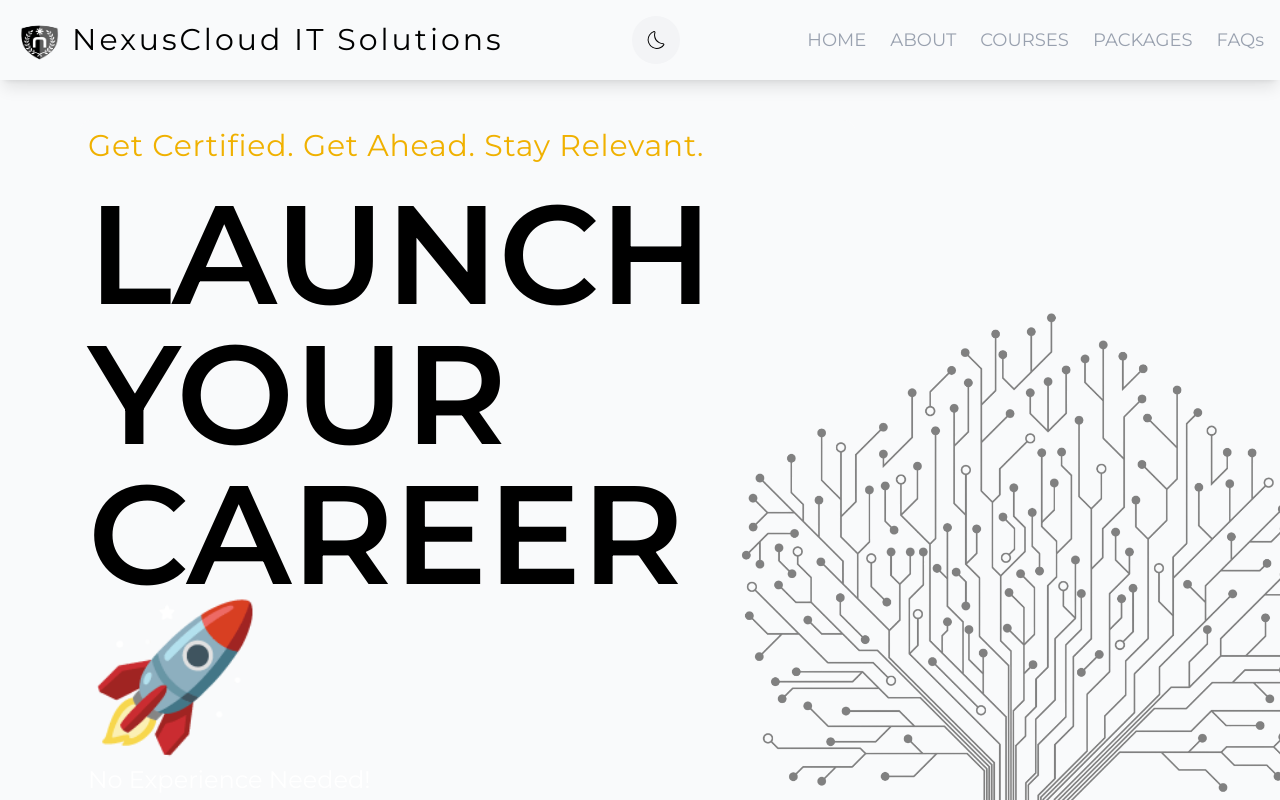
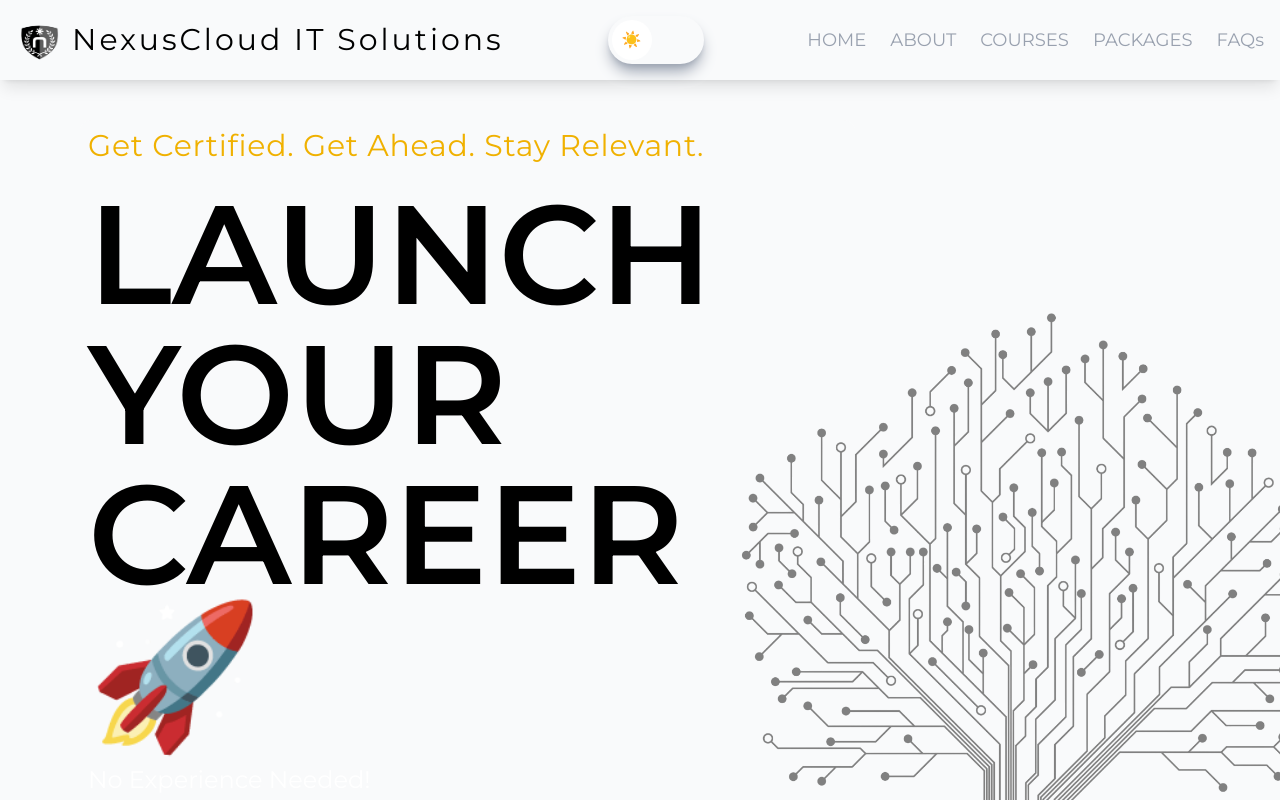
Before and after one commit to JesnerPerillo/NexusCloud-1, a React (Vite) app in the folder nexus-cloud-website/: page / in a window 1280 px wide. Shown: the top 800 px of the page. Built offline with nearby package versions, Linux system fonts and the light colour scheme.

Commit message:
Added Dark mode theme

```diff
--- a/nexus-cloud-website/src/Components/DarkMode.jsx
+++ b/nexus-cloud-website/src/Components/DarkMode.jsx
@@ -52,11 +52,12 @@
   };
 
   return (
-    <button
-      onClick={toggleTheme}
-      className="p-3 rounded-full text-black transition-all"
-    >
-      {isDark ? <CiLight className="text-2xl" /> : <CiDark className="text-2xl" />}
-    </button>
+    <label class="relative inline-flex items-center cursor-pointer">
+        <input class="sr-only peer" value="" type="checkbox" />
+        <div onClick={toggleTheme}
+            class="w-24 h-12 rounded-full ring-0 peer duration-500 outline-none bg-gray-200 overflow-hidden before:flex before:items-center before:justify-center after:flex after:items-center after:justify-center before:content-['☀️'] before:absolute before:h-10 before:w-10 before:top-1/2 before:bg-white before:rounded-full before:left-1 before:-translate-y-1/2 before:transition-all before:duration-700 peer-checked:before:opacity-0 peer-checked:before:rotate-90 peer-checked:before:-translate-y-full shadow-lg shadow-gray-400 peer-checked:shadow-lg peer-checked:shadow-gray-700 peer-checked:bg-[#383838] after:content-['🌑'] after:absolute after:bg-[#1d1d1d] after:rounded-full after:top-[4px] after:right-1 after:translate-y-full after:w-10 after:h-10 after:opacity-0 after:transition-all after:duration-700 peer-checked:after:opacity-100 peer-checked:after:rotate-180 peer-checked:after:translate-y-0"
+        ></div>
+    </label>
+
   );
 }
```
